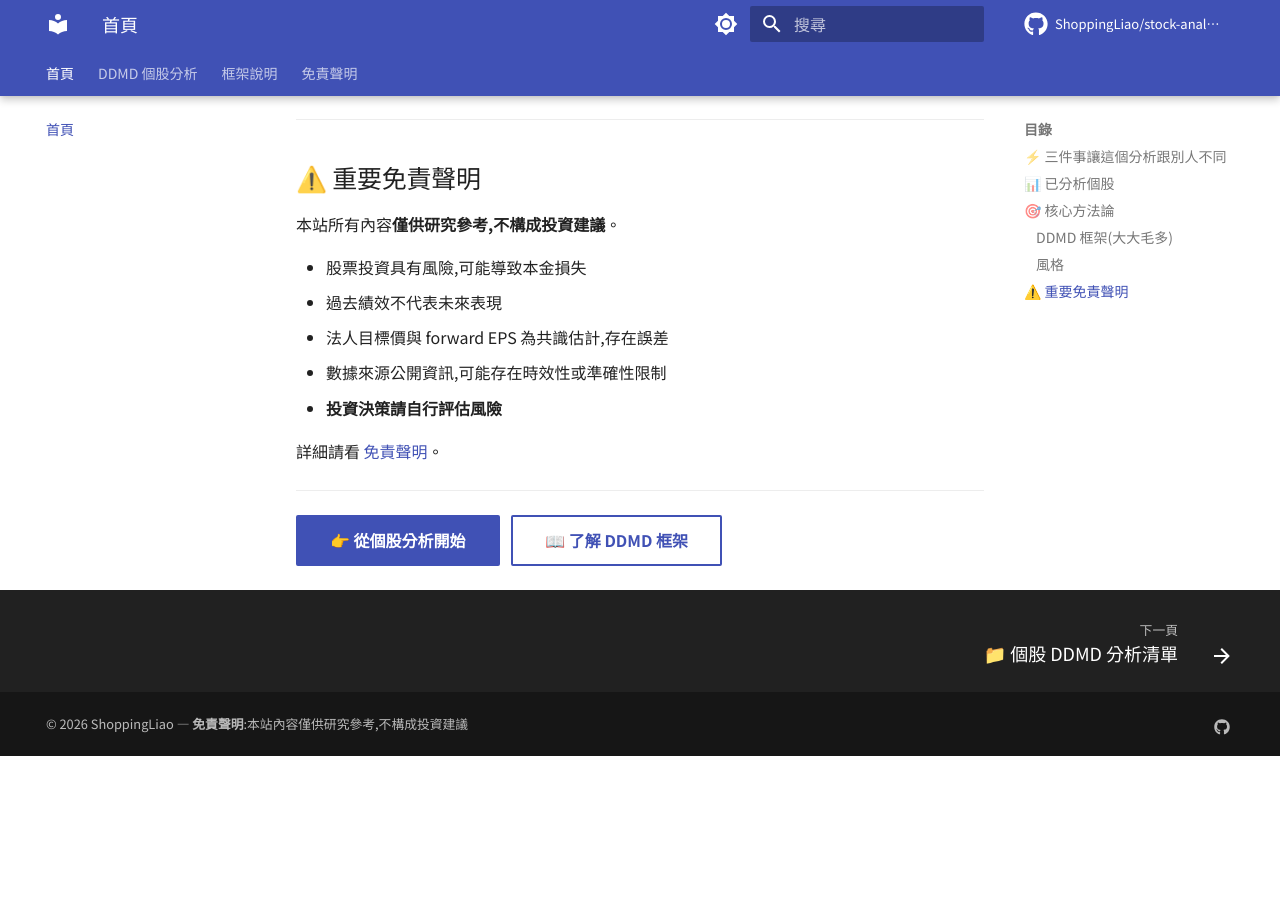
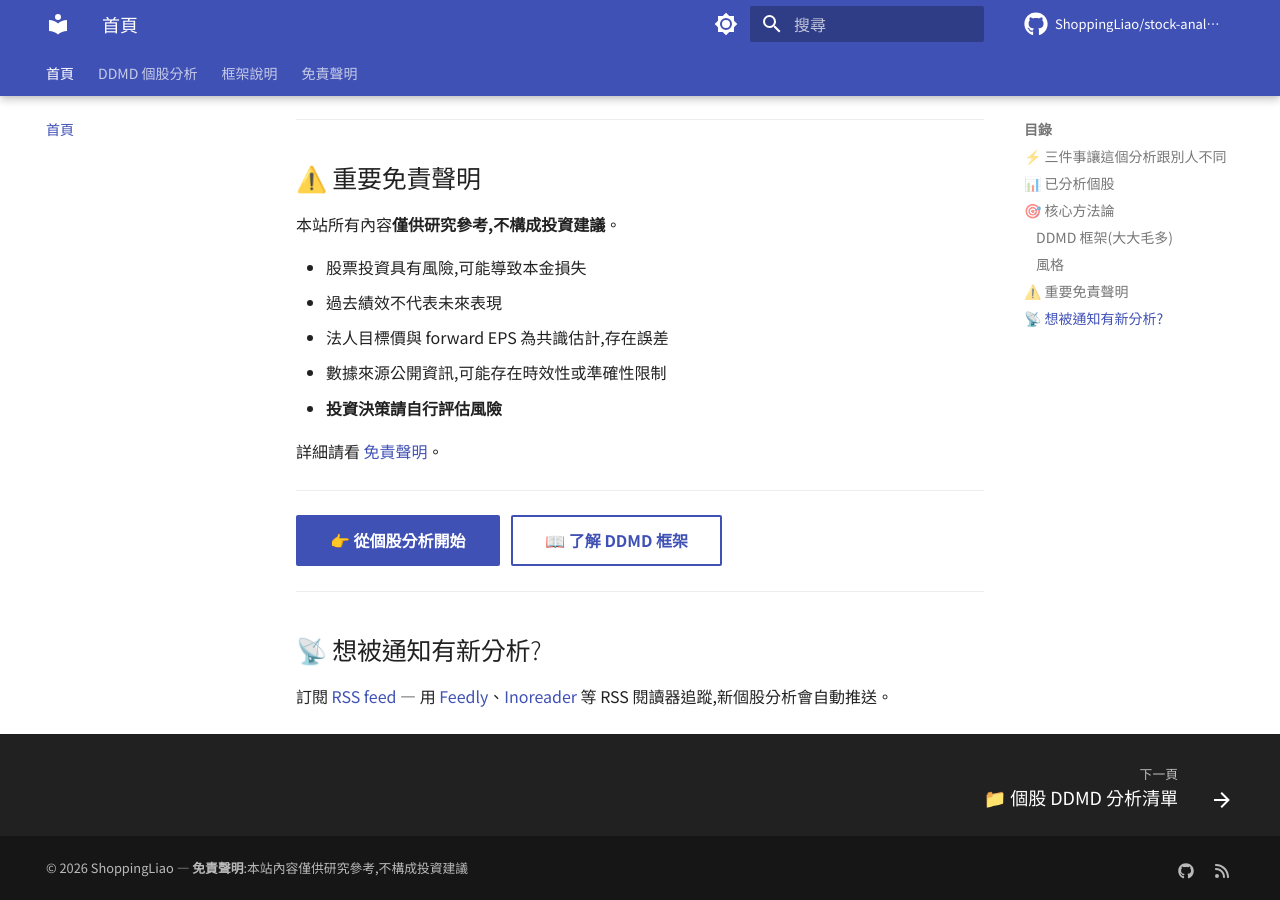
Before and after one commit to ShoppingLiao/stock-analysis-public, an MkDocs documentation site: the page built from docs/index.md, in a window 1280 px wide and 900 px high, scrolled down 1283 px. Built offline with MkDocs 1.6.1 and Material for MkDocs 9.7.7, drawn with Linux system fonts in a browser that asks for light colours; comment, search, counter and statistics services are not loaded; before the commit the page ends 2039 px from its top, so only the background shows below that.

Commit message:
feat: add robots.txt + RSS feed (Phase 2.2)
- robots.txt:首頁/about 開放索引,/reports/ 不索引(避免被當投資建議引用)
- 阻擋 GPTBot/ClaudeBot/CCBot 等 AI 訓練爬蟲
- mkdocs-rss-plugin:自動產生 /feed_rss_created.xml(供朋友訂閱新分析)
- 首頁與 footer 加上 RSS 入口

```diff
--- a/docs/index.md
+++ b/docs/index.md
@@ -57,3 +57,9 @@
 
 [👉 從個股分析開始](reports/index.md){ .md-button .md-button--primary }
 [📖 了解 DDMD 框架](about/ddmd.md){ .md-button }
+
+---
+
+## 📡 想被通知有新分析?
+
+訂閱 [RSS feed](feed_rss_created.xml){ target="_blank" } — 用 [Feedly](https://feedly.com)、[Inoreader](https://www.inoreader.com) 等 RSS 閱讀器追蹤,新個股分析會自動推送。
--- a/mkdocs.yml
+++ b/mkdocs.yml
@@ -92,12 +92,28 @@ plugins:
       lang:
         - zh
         - en
+  # RSS feed:朋友可訂閱新增的分析(/feed_rss_created.xml)
+  - rss:
+      match_path: "reports/.*"
+      date_from_meta:
+        as_creation: "sync_date"
+        as_update: "sync_date"
+        datetime_format: "%Y-%m-%d"
+      categories:
+        - symbol
+      pretty_print: true
+      length: 30
+      feed_ttl: 1440  # 24h
+      image: https://shoppingliao.github.io/stock-analysis-public/assets/favicon.png
 
 # Footer
 extra:
   social:
     - icon: fontawesome/brands/github
       link: https://github.com/ShoppingLiao
+    - icon: fontawesome/solid/rss
+      link: /stock-analysis-public/feed_rss_created.xml
+      name: RSS feed(新分析自動通知)
   generator: false  # 移除 "Made with Material"
 
 extra_css:
```
Also changed, not shown: docs/robots.txt (added, +24 -0 lines).
